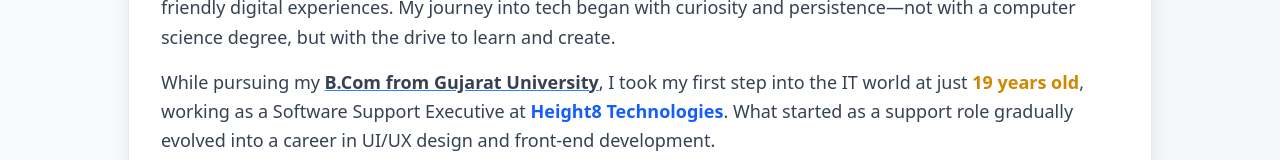
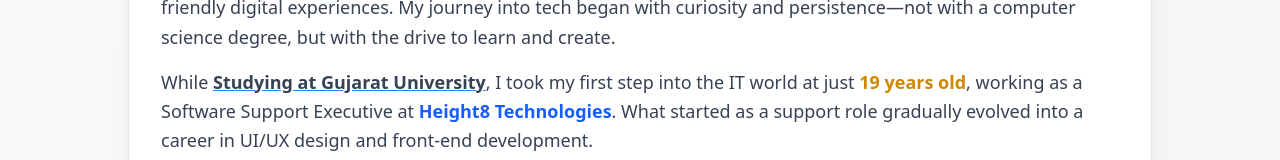
Before and after one commit to Anshumansinh21/portfolio-site, a React (Vite) app: page /About in a window 1280 px wide. Shown: the part 419-579 px from the top of the page. Built offline with nearby package versions, Linux system fonts and the light colour scheme.

Commit message:
scroll to top update

```diff
--- a/src/pages/About.jsx
+++ b/src/pages/About.jsx
@@ -165,7 +165,7 @@
         Hi, I’m <span className="font-semibold text-blue-600 dark:text-blue-400">Rathore Anshumansinh</span>, a front-end developer with a creative mindset and a passion for building user-friendly digital experiences. My journey into tech began with curiosity and persistence—not with a computer science degree, but with the drive to learn and create.
       </p>
       <p className="text-gray-700 dark:text-gray-300 text-lg leading-relaxed mb-4">
-        While pursuing my <span className="font-semibold underline decoration-blue-500">B.Com from Gujarat University</span>, I took my first step into the IT world at just <span className="font-bold text-yellow-600 dark:text-yellow-400">19 years old</span>, working as a Software Support Executive at <span className="font-semibold text-blue-600 dark:text-blue-400">Height8 Technologies</span>. What started as a support role gradually evolved into a career in UI/UX design and front-end development.
+        While <span className="font-semibold underline decoration-blue-500">Studying at Gujarat University</span>, I took my first step into the IT world at just <span className="font-bold text-yellow-600 dark:text-yellow-400">19 years old</span>, working as a Software Support Executive at <span className="font-semibold text-blue-600 dark:text-blue-400">Height8 Technologies</span>. What started as a support role gradually evolved into a career in UI/UX design and front-end development.
       </p>
       <p className="text-gray-700 dark:text-gray-300 text-lg leading-relaxed mb-4">
         From there, I moved through roles at <span className="font-semibold text-purple-600 dark:text-purple-400">Augmetic Technosys</span> and <span className="font-semibold text-green-600 dark:text-green-400">Add Pearlinfo Pvt. Ltd.</span>, sharpening my skills in HTML, CSS, JavaScript, and React. Over time, I shifted fully into development, taking full ownership of front-end projects and exploring modern design and dev tools.
```
